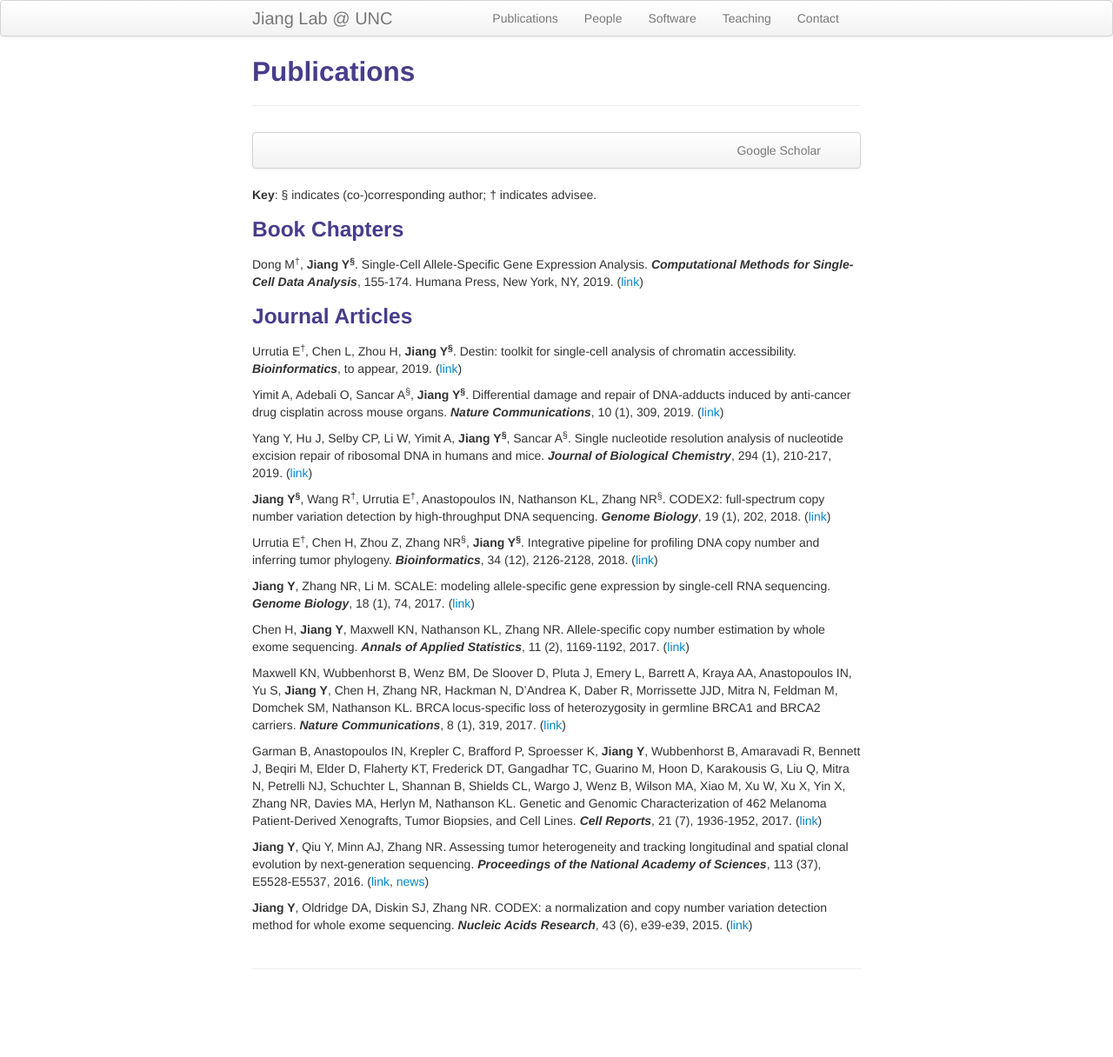
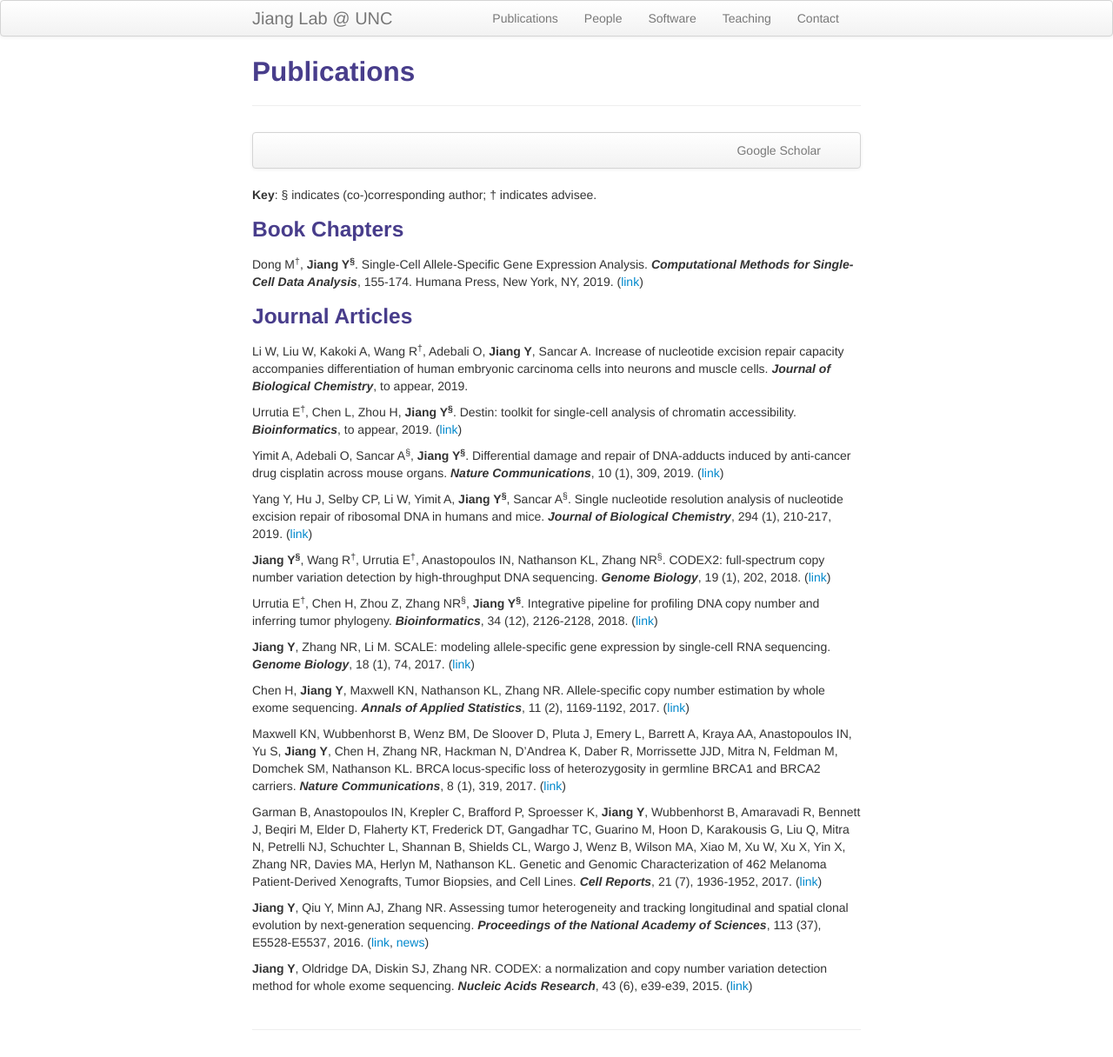
Before and after one commit to yuchaojiang/yuchaojiang.github.io, a Jekyll site: the page built from pages/pubs.md, in a window 1280 px wide. Shown: the whole page at 87% size. Built offline with Jekyll 4.4.1, drawn with Linux system fonts in a browser that asks for light colours; before the commit the page ends 1146 px from its top, so only the background shows below that.

Commit message:
Update pubs.md

```diff
--- a/pages/pubs.md
+++ b/pages/pubs.md
@@ -20,6 +20,8 @@ Dong M<sup>&dagger;</sup>, **Jiang Y<sup>&sect;</sup>**. Single-Cell Allele-Spec
 
 ### Journal Articles
 
+Li W, Liu W, Kakoki A, Wang R<sup>&dagger;</sup>, Adebali O, **Jiang Y**, Sancar A. Increase of nucleotide excision repair capacity accompanies differentiation of human embryonic carcinoma cells into neurons and muscle cells. ***Journal of Biological Chemistry***, to appear, 2019.
+
 Urrutia E<sup>&dagger;</sup>, Chen L, Zhou H, **Jiang Y<sup>&sect;</sup>**. Destin: toolkit for single-cell analysis of chromatin accessibility. ***Bioinformatics***, to appear, 2019. ([link](http://biorxiv.org/cgi/content/short/461905v2))
 
 Yimit A, Adebali O, Sancar A<sup>&sect;</sup>, **Jiang Y<sup>&sect;</sup>**. Differential damage and repair of DNA-adducts induced by anti-cancer drug cisplatin across mouse organs. ***Nature Communications***, 10 (1), 309, 2019. ([link](https://www.nature.com/articles/s41467-019-08290-2))
```
